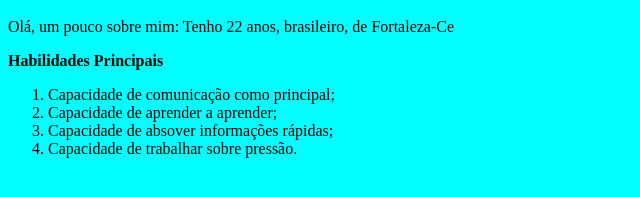
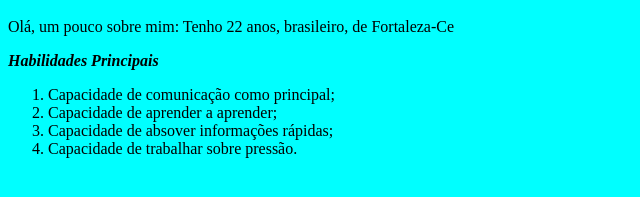
Before and after one commit to Wesley-Sales/Wesley-Sales.github.io, a plain HTML site: page index.html in a window 1280 px wide. Shown: the part 641-838 px from the top of the page, 0-640 px from the left. Drawn offline with Linux system fonts and the light colour scheme.

Commit message:
alterando estilo das tag destaques

```diff
--- a/index.html
+++ b/index.html
@@ -13,6 +13,9 @@
     }
     body {
         background-color: aqua;
+    }
+    #habilidades {
+        font-style: oblique;
     }
 </style>
 <body>
```
